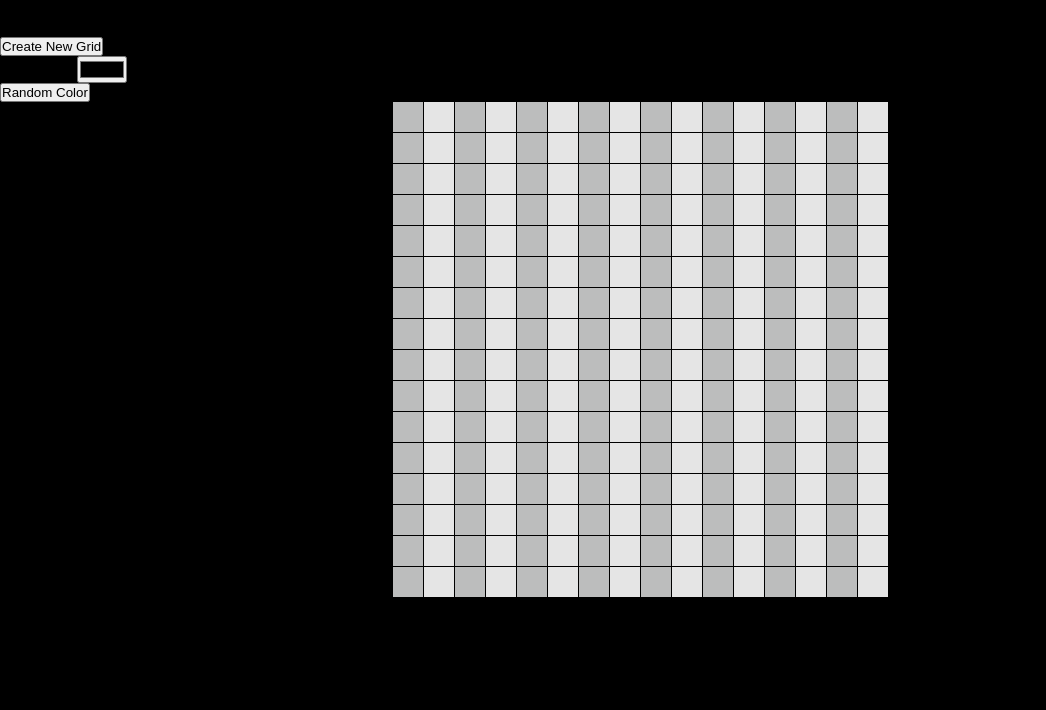
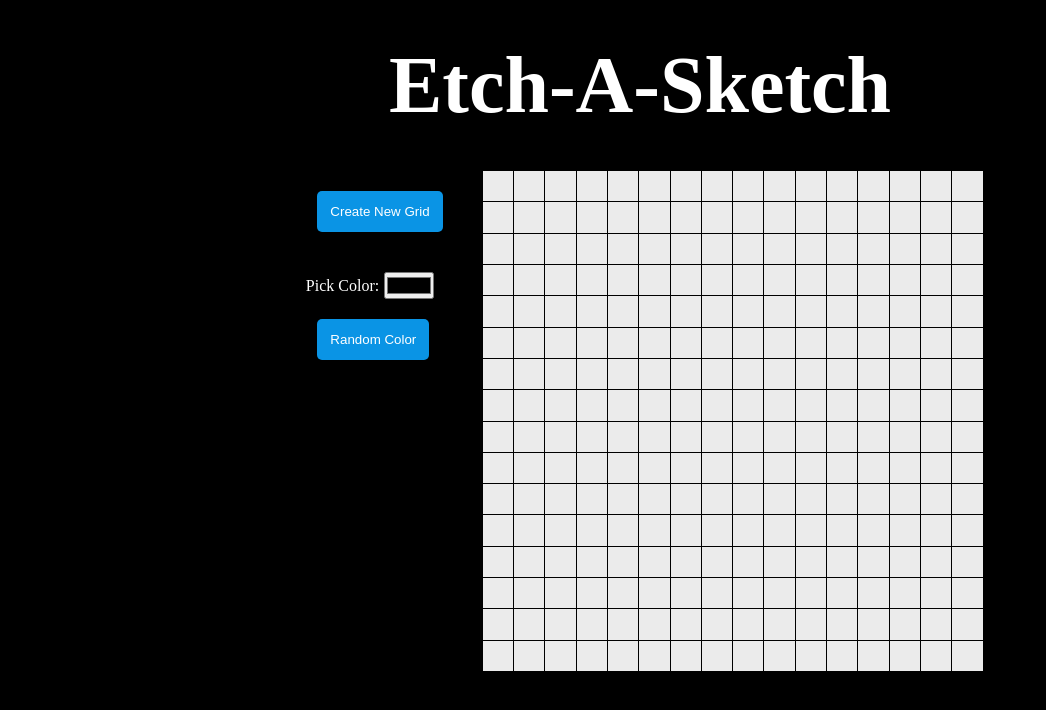
Before and after one commit to josphatotieno/Etch-A-Sketch, a plain HTML site: page index.html in a window 1280 px wide. Shown: the whole page, without its empty margins (0-1046 px from the left). Drawn offline with Linux system fonts and the light colour scheme.

Commit message:
Update style.css

```diff
--- a/style.css
+++ b/style.css
@@ -8,33 +8,58 @@ body {
     background-color: rgb(0, 0, 0);
 }
 
-#btn {
+header {
+    color: #fff;
+    text-align: center;
+    margin: 40px 0;
+    font-size: 40px;
+}
+
+#grid-container {
+    display: flex;
+    justify-content: center;
+}
+
+#grid-container > div:first-child {
+    margin-right: 40px;
+}
+
+.btn {
     cursor: pointer;
-    margin: 20px 0 0 20px;
+    margin: 20px 0 40px 20px;
     border: none;
     outline: none;
     padding: 13px;
     border-radius: 5px;
-    background-color: rgb(230, 16, 16);
+    background-color: rgb(10 148 229);
     color: #fff;
+}
+
+.btn:focus {
+    transform: scale(.97);
+}
+
+#color-pickerContainer {
+    display: flex;
+    justify-content: center;
+    align-items: center;
+}
+
+label {
+    color: #fff;
+    margin-right: 5px;
 }
 
 #square-wrapper {
     display: grid;
-    grid-template-columns: repeat(16,30px);
+    grid-template-columns: repeat(16,minmax(0px,1fr));
+    grid-template-columns: repeat(16,minmax(0px,1fr));
     gap: 1px;
-    place-content: center;
-
+    width: 500px;
+    height: 500px;
 }
 
-.square,
-.new-square {
+.square {
     cursor: pointer;
-    height: 30px;
-    width: 30px;
-    background-color: rgb(188 189 189);
+    background-color: rgb(235, 235, 235);
 }
-
-.square:nth-child(even) {
-    background-color: rgb(229 229 229);
-}
```
